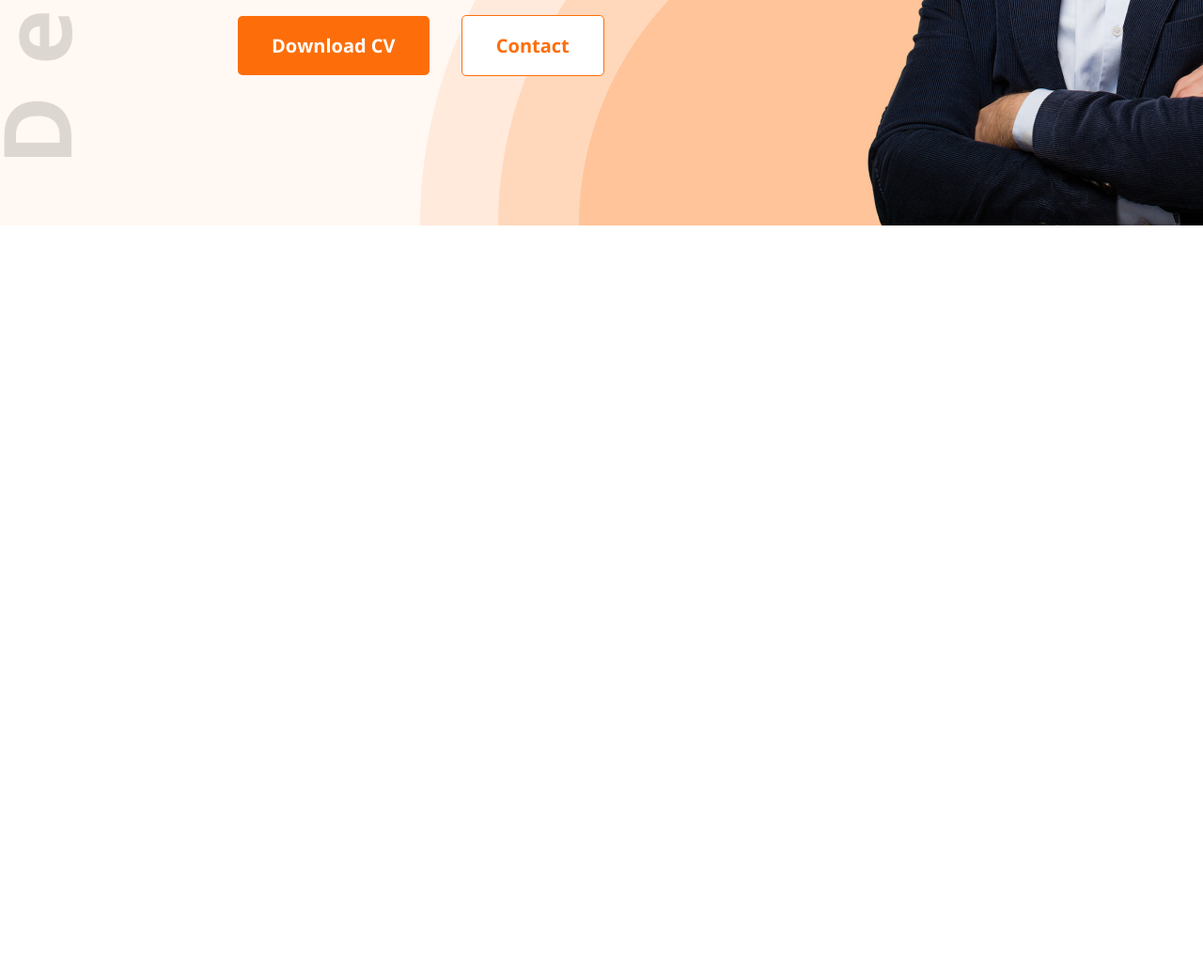
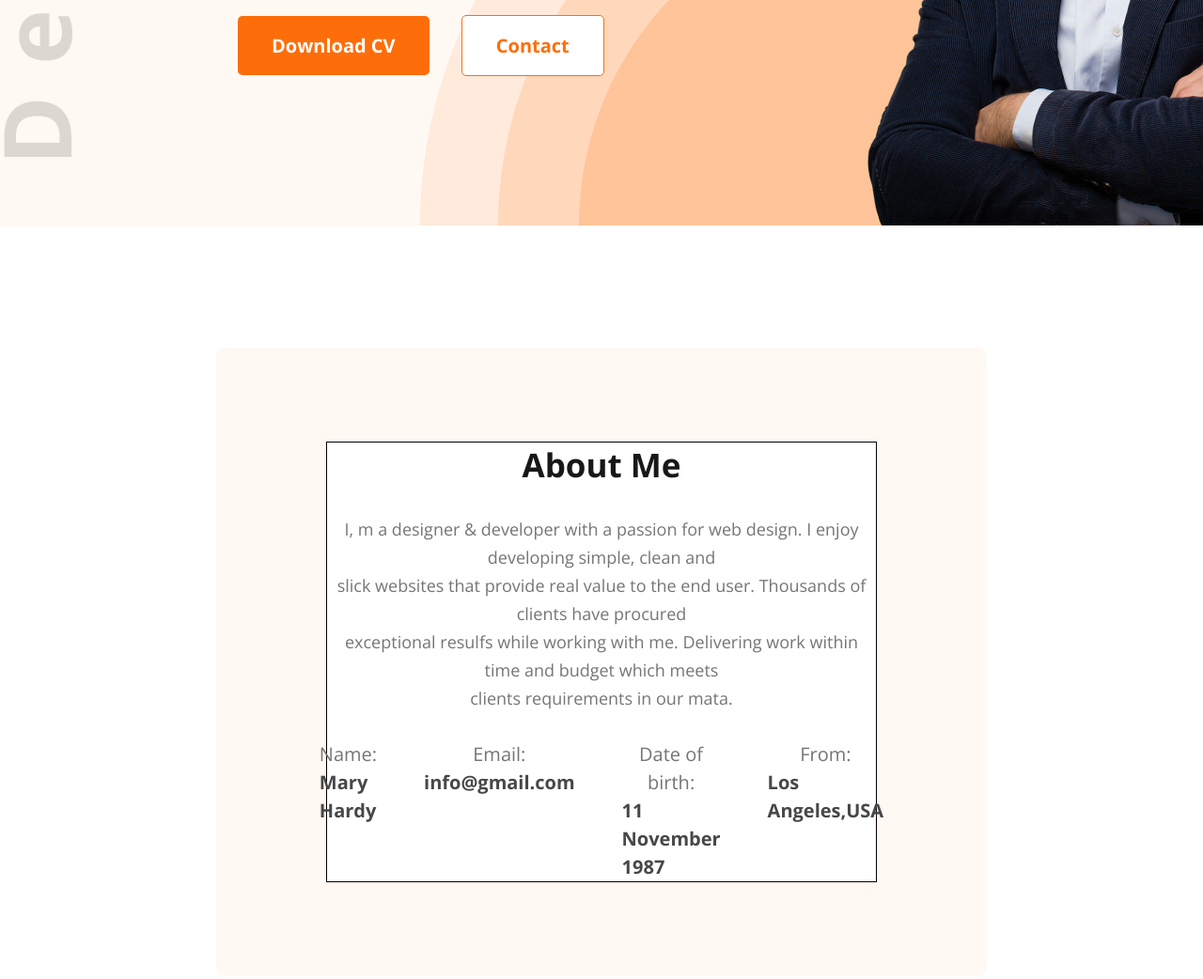
Before and after one commit to myself-Fahim/Portfolio-Website, a plain HTML site: page index.html in a window 1280 px wide. Shown: the part 596-1638 px from the top of the page at 94% size. Before the commit the page ends 836 px from the top, so only its background shows below. Drawn offline with nearby package versions, Linux system fonts and the light colour scheme.

Commit message:
Main section-1 completed

```diff
--- a/index.html
+++ b/index.html
@@ -44,7 +44,37 @@
       </section>
     </header>
 
-    <body></body>
+    <main>
+      <section class="sec-1">
+        <div class="sec1-inside">
+          <h1 id="sec1-intro">About Me</h1>
+          <p id="sec1-desc">I, m a designer & developer with a passion for web design. I enjoy developing simple, clean and <br> slick websites that provide real value to the end user. Thousands of clients have procured <br> exceptional resulfs while working with me. Delivering work within time and budget which meets <br> clients requirements in our mata.</p>
+
+          <div id="sec1-self">
+            <div>
+              <h1 class="sec1-key">Name:</h1>
+              <h1 class="sec1-value">Mary Hardy</h1>
+            </div>
+            <div>
+              <h1 class="sec1-key">Email:</h1>
+              <h1 class="sec1-value">info@gmail.com</h1>
+            </div>
+            <div>
+              <h1 class="sec1-key">Date of birth:</h1>
+              <h1 class="sec1-value">11 November 1987</h1>
+            </div>
+
+            <div>
+              <h1 class="sec1-key">From:</h1>
+              <h1 class="sec1-value">Los Angeles,USA</h1>
+            </div>
+          </div>
+
+        </div>
+
+
+      </section>
+    </main>
     <footer></footer>
   </body>
 </html>
--- a/style.css
+++ b/style.css
@@ -1,48 +1,56 @@
-*{
-    margin:0px ;
-    padding:0px;
-    font-family:"Open Sans",serif;
+* {
+    margin: 0px;
+    padding: 0px;
+    font-family: "Open Sans", serif;
 }
-.dark-01{
+
+.dark-01 {
     color: #181818;
 }
-.dark-02{
+
+.dark-02 {
     color: #474747;
 }
+
 /* Nav style start */
-header{
-    background-image: url('/images/developer.png'),url('/images/header_bg.png');
+header {
+    background-image: url('/images/developer.png'), url('/images/header_bg.png');
     background-color: #FFF8F3;
     padding-top: 50px;
     padding-left: 23px;
-    background-position: top left ,bottom right;
+    background-position: top left, bottom right;
     background-repeat: no-repeat;
 
 }
-nav{
+
+nav {
 
     display: flex;
     justify-content: space-between;
     align-items: center;
     margin: 0px 230px 0px 226px;
 }
-nav h1{
-    font-size:45px;
+
+nav h1 {
+    font-size: 45px;
     font-weight: 800px;
 }
-nav ul li{
+
+nav ul li {
     list-style: none;
 }
-nav ul{
+
+nav ul {
     display: flex;
     align-items: center;
     gap: 50px;
 }
-nav ul li a{
+
+nav ul li a {
     text-decoration: none;
 }
 
-.btn-primary{
+.btn-primary {
     color: white;
     background-color: #FD6E0A;
     border: none;
@@ -52,28 +60,31 @@ nav ul li a{
     font-weight: 700px;
 }
 
-.banner{
+.banner {
     margin-top: 47px;
     margin-left: 230px;
     display: flex;
     align-items: center;
 }
-.banner-intro{
+
+.banner-intro {
     color: #474747;
     font-family: "Open Sans";
     font-size: 45px;
     font-weight: 600;
     margin-bottom: 5px;
 }
-.name{
-color:#181818;
+
+.name {
+    color: #181818;
     font-family: "Open Sans";
     font-size: 85px;
     font-weight: 700;
     margin-bottom: 20px;
 }
-.desc{
-color:  #757575;
+
+.desc {
+    color: #757575;
     font-family: "Open Sans";
     font-size: 18px;
     font-weight: 400;
@@ -82,7 +93,8 @@ line-height: 30px;
     margin-right: 36px;
     margin-bottom: 30px;
 }
-.btn-primary{
+
+.btn-primary {
     padding: 18px 36px;
     background-color: #FD6E0A;
     color: white;
@@ -92,7 +104,8 @@ margin-bottom: 30px;
     border: none;
     margin-right: 30px;
 }
-.btn-secondary{
+
+.btn-secondary {
     border-radius: 5px;
     border: 1px solid #FD6E0A;
     padding: 18px 36px;
@@ -101,3 +114,57 @@ background-color: white;
     font-size: 20px;
     font-weight: 700;
 }
+.sec-1{
+    background-color: #FFF8F3;
+    border: none;
+    border-radius: 10px;
+    padding: 100px 117px;
+    margin: 130px 230px;
+}
+.sec1-inside{
+    border: 1px solid #000;
+    background-color: #FFF;
+}
+/* Main Sec started */
+#sec1-intro {
+    color: #181818;
+    text-align: center;
+    font-family: "Open Sans";
+    font-size: 35px;
+    font-weight: 700;
+    margin-bottom: 30px;
+}
+
+
+#sec1-desc {
+    color: #757575;
+    text-align: center;
+    font-family: "Open Sans";
+    font-size: 18px;
+    font-weight: 400;
+    line-height: 30px;
+    margin-bottom: 30px;
+}
+
+#sec1-self {
+    display: flex;
+    justify-content: center;
+    gap: 50px;
+}
+
+.sec1-key {
+    color: #757575;
+    text-align: center;
+    font-family: "Open Sans";
+    font-size: 20px;
+    font-weight: 400;
+    line-height: 30px;
+}
+
+.sec1-value {
+    color: #474747;
+    font-family: "Open Sans";
+    font-size: 20px;
+    font-weight: 700;
+    line-height: 30px;
+}
```
Lines whose indentation alone changed are shown as unchanged.
